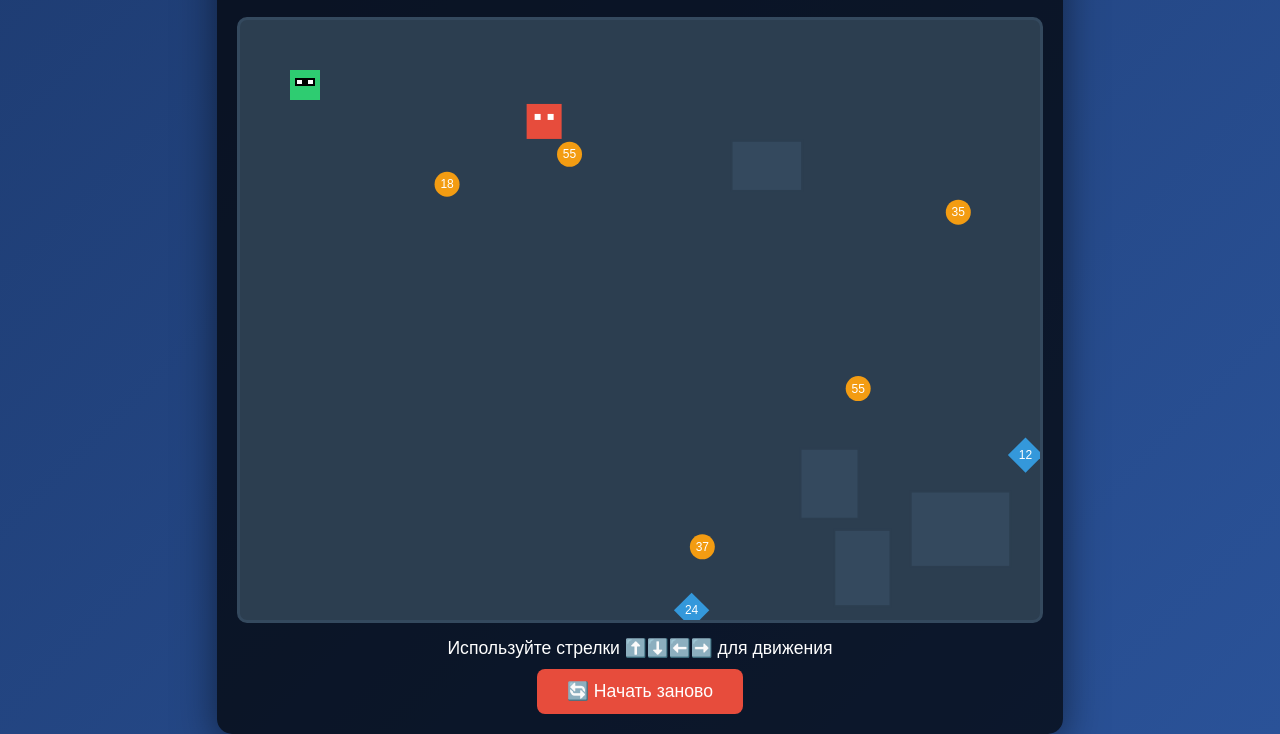
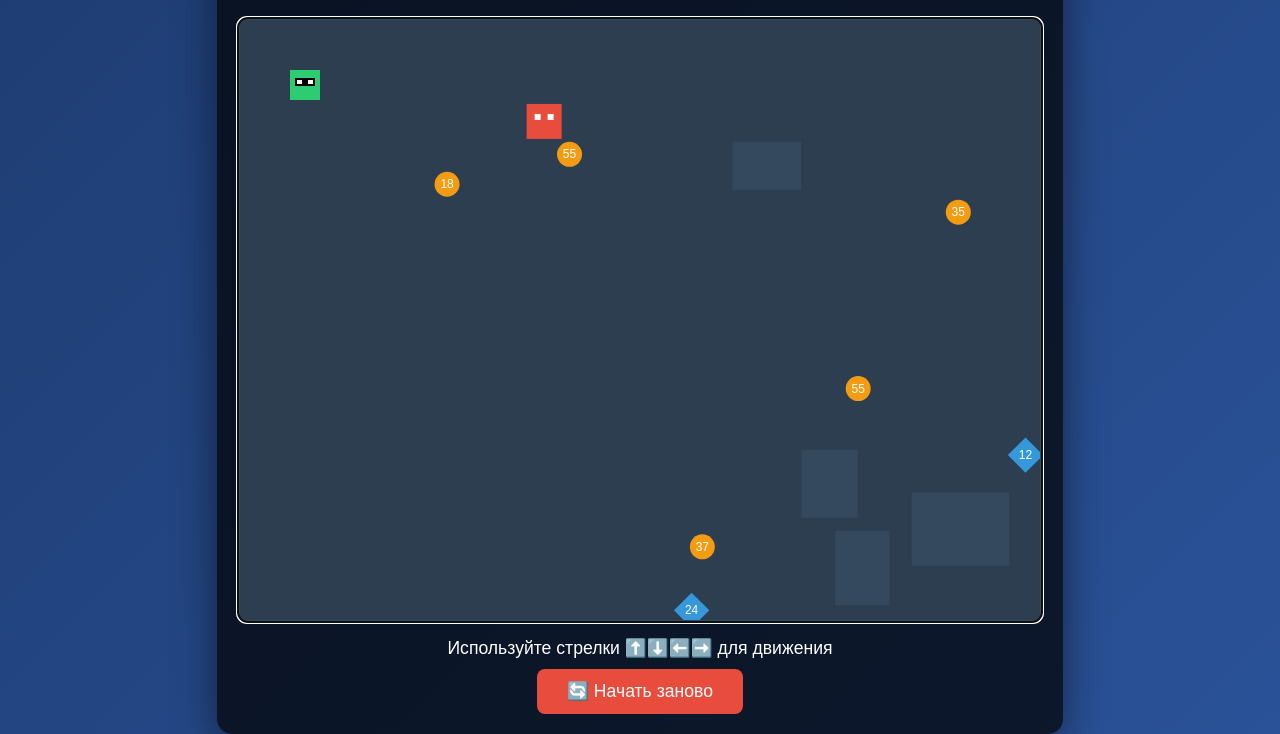
Before and after one commit to ilyar/test3, a plain HTML site: page index.html in a window 1280 px wide. Shown: the part 128-862 px from the top of the page. Drawn offline with Linux system fonts and the light colour scheme.

Commit message:
feat(controls): improve keyboard input handling and focus management

```diff
--- a/game.js
+++ b/game.js
@@ -22,14 +22,18 @@ let guards = [];
 // Управление
 const keys = {};
 
-document.addEventListener('keydown', (e) => {
-    keys[e.key] = true;
-    e.preventDefault();
+window.addEventListener('keydown', (e) => {
+    if (['ArrowUp', 'ArrowDown', 'ArrowLeft', 'ArrowRight', 'w', 'a', 's', 'd'].includes(e.key)) {
+        keys[e.key] = true;
+        e.preventDefault();
+    }
 });
 
-document.addEventListener('keyup', (e) => {
-    keys[e.key] = false;
-    e.preventDefault();
+window.addEventListener('keyup', (e) => {
+    if (['ArrowUp', 'ArrowDown', 'ArrowLeft', 'ArrowRight', 'w', 'a', 's', 'd'].includes(e.key)) {
+        keys[e.key] = false;
+        e.preventDefault();
+    }
 });
 
 // Создание сокровищ
@@ -282,3 +286,6 @@ function gameLoop() {
 // Запуск игры
 initLevel();
 gameLoop();
+
+// Установка фокуса на canvas
+canvas.focus();
--- a/index.html
+++ b/index.html
@@ -26,7 +26,7 @@
             </div>
         </div>
 
-        <canvas id="gameCanvas" width="800" height="600"></canvas>
+        <canvas id="gameCanvas" width="800" height="600" tabindex="0"></canvas>
 
         <div class="controls">
             <p>Используйте стрелки ⬆️⬇️⬅️➡️ для движения</p>
```
